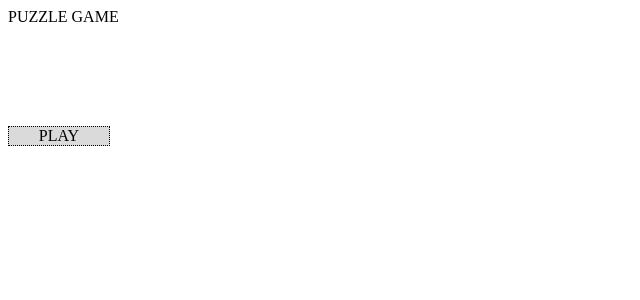
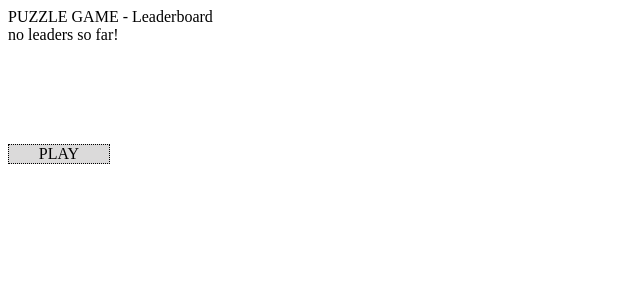
Before and after one commit to nbaak/PuzzleGame, a Flask app: page /leaderboard in a window 1280 px wide. Shown: the top 300 px of the page, without its empty margins (0-640 px from the left). Run offline with Flask 3, Linux system fonts and the light colour scheme; some libraries are stand-ins or nearby versions.

Commit message:
aded first iteration of a leaderboard

```diff
--- a/src/WebApp.py
+++ b/src/WebApp.py
@@ -30,16 +30,27 @@ def index():
     return render_template('index.html')
 
 
-@app.route("/leaderboard")
-def ladder():
-    return render_template('index.html')
+@app.route("/leaderboard/<int:width>/<int:height>/<int:level>")
+@app.route("/leaderboard/<int:width>/<int:height>", defaults={'level':0})
+@app.route("/leaderboard", defaults={'width': 5, 'height': 4, 'level':0})
+def ladder(width, height, level):
+
+    try:
+        board = f"{width}-{height}-{level}"
+        leaderboard = leaderboards[board].get()
+
+    except KeyError:
+        leaderboard = None
+
+    return render_template('leaderboard.html', leaderboard=leaderboard)
 
 
+@app.route("/play/<int:width>/<int:height>/<int:level>")
 @app.route("/play/<int:width>/<int:height>", defaults={'level':0})
-@app.route("/play/<int:width>/<int:height>/<int:level>")
 @app.route("/play", defaults={'width': 5, 'height': 4, 'level':0})
 def play(width, height, level):
     global sessions
+
     ip, _ = get_peer(request)
 
     width, height = int(width), int(height)
@@ -48,7 +59,7 @@ def play(width, height, level):
     session.game = Game(width, height, level)
     sessions[session.id] = session
 
-    return render_template('game.html', session_id=session.id, game_width=width, game_height=height)
+    return render_template('game.html', session_id=session.id, game_width=width, game_height=height, game_level=level)
 
 
 @app.route("/api/game/initial", methods=["POST"])
@@ -103,8 +114,6 @@ def api_leaderboard():
 
             leaderboards[board] = leaderboard
 
-
-
         return 'SUCCESS', 200
 
     except:
--- a/src/lib/Leaderboard.py
+++ b/src/lib/Leaderboard.py
@@ -55,6 +55,9 @@ class Leaderboard:
 
         print(ladder)
 
+    def get(self):
+        return [(nr, data[0], data[1], data[2]) for nr, data in enumerate(self.ladder)]
+
 
 if __name__ == "__main__":
     l = Leaderboard(4, 3, 1)
@@ -73,3 +76,4 @@ if __name__ == "__main__":
 
     print("save location:")
     print(l.filename.resolve())
+    print(l.get())
--- a/src/static/javascript/game.js
+++ b/src/static/javascript/game.js
@@ -3,6 +3,10 @@ const stats = document.getElementById('stats');
 const queue = document.getElementById('queue');
 
 var sessionId = $(container).data('session')
+var width = $(container).data('width')
+var height = $(container).data('height')
+var level = $(container).data('level')
+
 
 function Game() {
     var grid = null;
@@ -146,7 +150,7 @@ function Game() {
                         data: {'session': sessionId, 'username': username},
                         url: '/api/leaderboard',
                         success: function(data){
-                            window.open('/', '_self');
+                            window.open('/leaderboard/'+width+'/'+height+'/'+level, '_self');
                         }
                     });
                 } else {
--- a/src/templates/game.html
+++ b/src/templates/game.html
@@ -6,7 +6,7 @@
 
 <body>
 	<div>PUZZLE GAME</div>
-	<div id="container" class="field" data-session="{{ session_id }}" data-width="{{ game_width }}" data-height="{{ game_height }}"></div>
+	<div id="container" class="field" data-session="{{ session_id }}" data-width="{{ game_width }}" data-height="{{ game_height }}" data-level="{{ game_level }}"></div>
 	<div id="stats" class="stats"></div>
 	<div id="queue" class="queue"></div>
 
--- /dev/null
+++ b/src/templates/leaderboard.html
@@ -0,0 +1,26 @@
+{% extends "base.html" %}
+{% block title %}Puzzle Game{% endblock %}
+
+{% block content %}
+
+
+<body>
+    <div class="headline">PUZZLE GAME - Leaderboard</div>
+
+    <div class="leaders">
+        {% if leaderboard %}
+	        {% for nr, user, session, points in leaderboard %}
+	            <div data-session="{{ session }}">{{nr}} {{user}} {{points}}</div>
+	        {% endfor %}
+        {% else %}
+            <div>no leaders so far!</div>
+        {% endif %}
+    </div>
+
+    <div class="button" data-src="/play">PLAY</div>
+
+
+    <script type="text/javascript" src="{{ url_for('static', filename='javascript/button.js') }}"></script>
+</body>
+
+{% endblock %}
```
Also changed, not shown: 1 other file.
